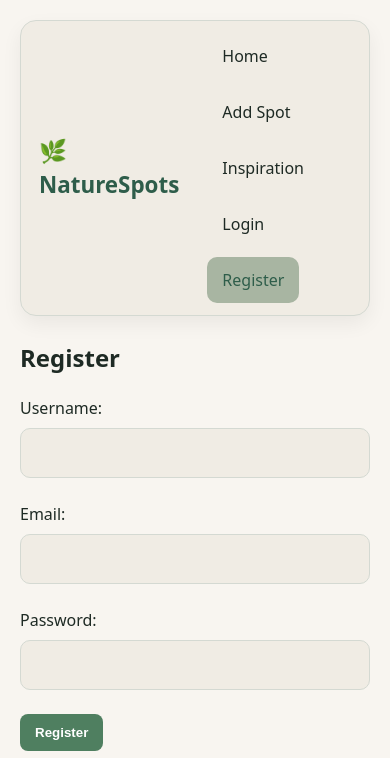
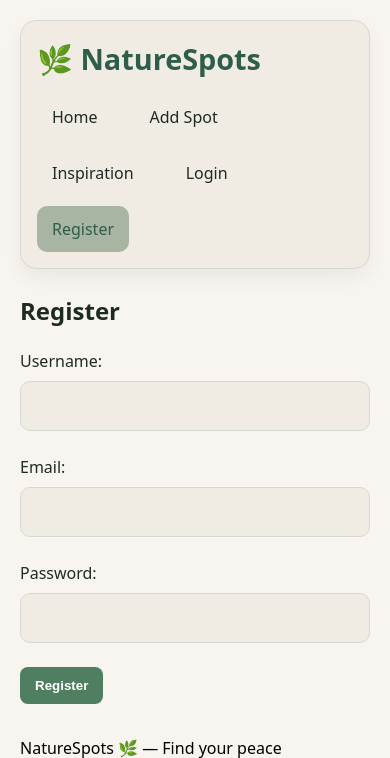
Before and after one commit to astong2/NatureSpotsApp, a Flask app: page /register in a window 390 px wide. Shown: the top 758 px of the page. Run offline with Flask 3, Linux system fonts and the light colour scheme; some libraries are stand-ins or nearby versions.

Commit message:
Updated mobile responsiveness

```diff
--- a/static/styles.css
+++ b/static/styles.css
@@ -331,3 +331,33 @@ footer { margin-top: 32px; color: #000000; }
 .flash.error::before   { content: "⨯"; }
 .flash.info::before    { content: "ℹ"; }
 .flash.warning::before { content: "⚠"; }
+
+
+@media (max-width: 768px) {
+  .topnav {
+    display: flex;
+    flex-direction: column;
+    align-items: flex-start;
+    gap: 14px;
+    padding: 16px;
+  }
+  .topnav .brand {
+    width: 100%;
+  }
+  .topnav .brand a {
+    display: inline-block;
+    font-size: 1.8rem;
+  }
+
+  .topnav .links {
+    width: 100%;
+    display: flex;
+    flex-direction: wrap;
+    gap: 10px;
+  }
+  .topnav .links a {
+    padding: 10px 14px;
+    font-size: 1rem
+  }
+
+  }
```
